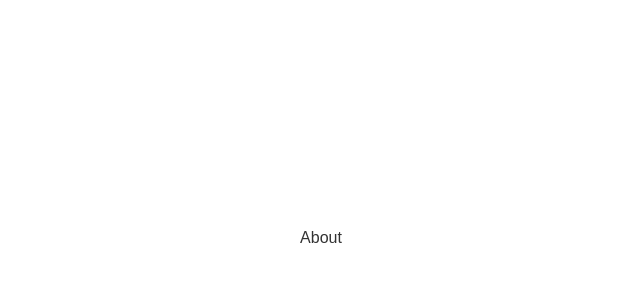
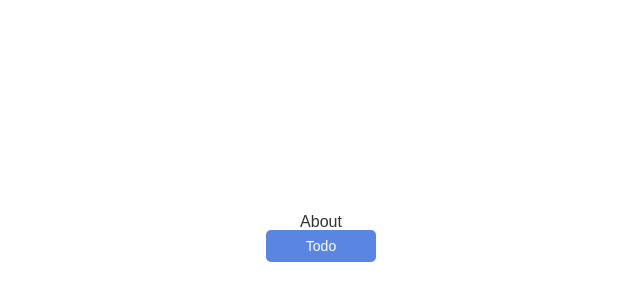
Before and after one commit to leesunmin1231/React_SSR, a React app: page /about in a window 1280 px wide. Shown: the part 162-462 px from the top of the page, without its empty margins (319-959 px from the left). Built offline with nearby package versions, Linux system fonts and the light colour scheme.

Commit message:
feat: about 페이지 버튼 추가

```diff
--- a/src/pages/About.tsx
+++ b/src/pages/About.tsx
@@ -1,10 +1,15 @@
 import React from 'react';
+import { Link } from 'react-router-dom';
 import { AboutFrame } from '../styles/frame';
+import { MiddleButton } from '../styles/common';
 
 export default function About() {
   return (
     <AboutFrame>
       <div>About</div>
+      <Link to="/">
+        <MiddleButton>Todo</MiddleButton>
+      </Link>
     </AboutFrame>
   );
 }
--- a/src/styles/frame.ts
+++ b/src/styles/frame.ts
@@ -6,6 +6,7 @@ export const AboutFrame = styled.div`
   display: flex;
   justify-content: center;
   align-items: center;
+  flex-direction: column;
 `;
 
 export const TodoFrame = styled.div`
```
Also changed, not shown: 1 other file (tests, documents, lock files or other folders).
